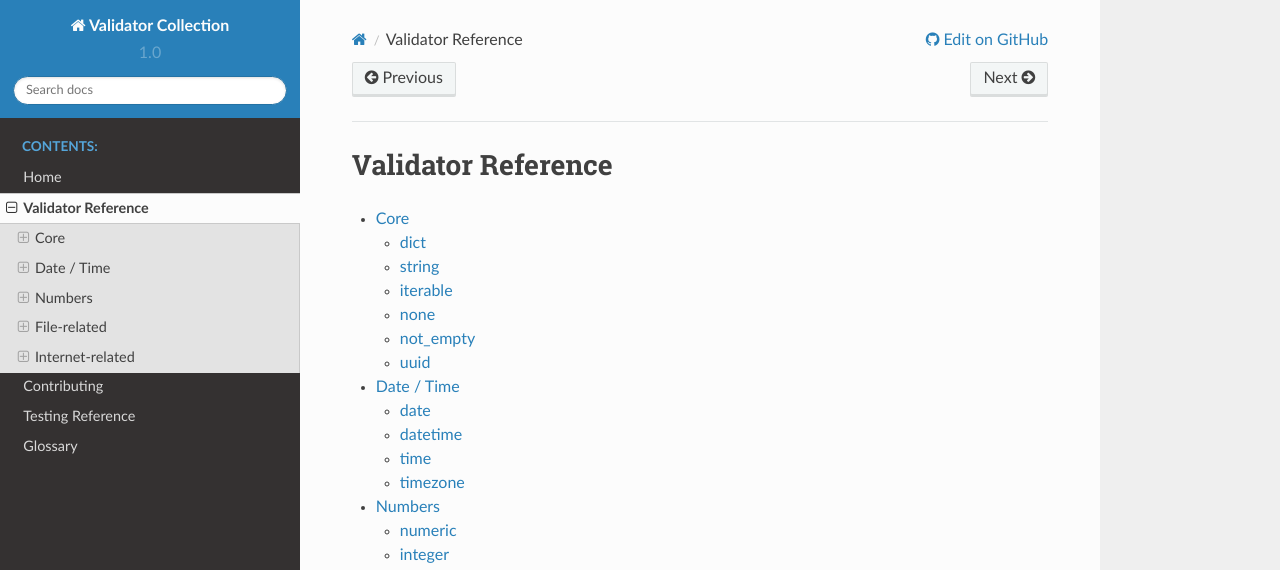
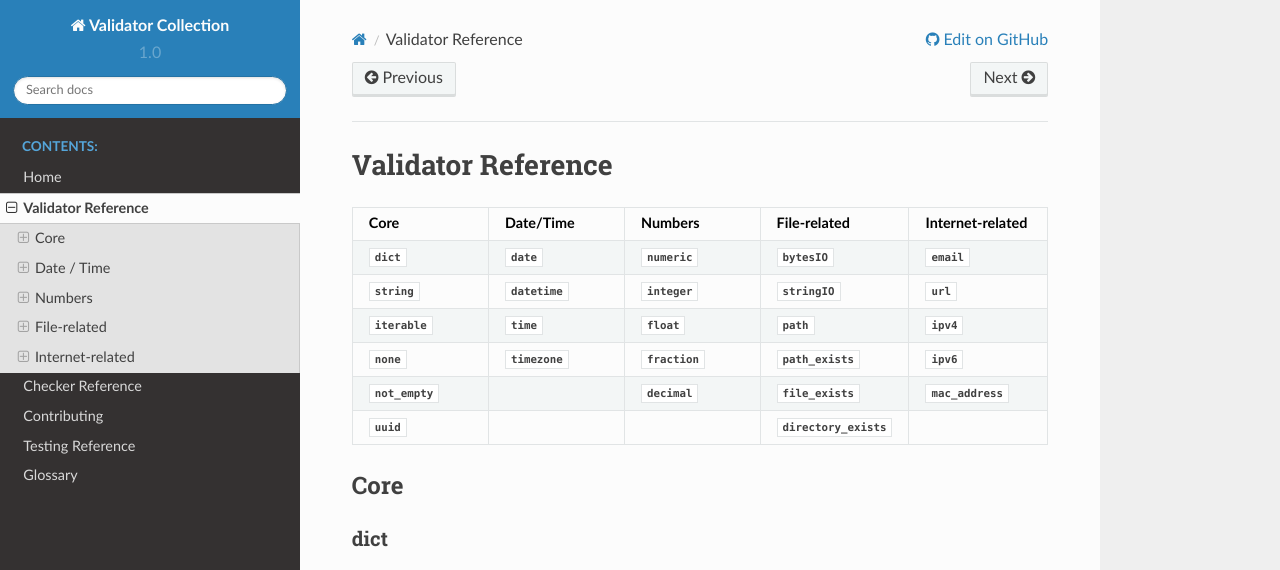
Before and after one commit to insightindustry/validator-collection, a Sphinx documentation site: the page built from docs/validators.rst, in a window 1280 px wide and 1400 px high. Shown: the top 570 px of the window. Built offline with Sphinx 7.4.7 and the Read the Docs theme 2.0.0, drawn with Linux system fonts in a browser that asks for light colours; pages that are not in the unit, such as notebooks, are missing from menus; some of the changed text lies outside the part shown; grey boxes are pictures that could not be loaded.

```diff
--- a/docs/validators.rst
+++ b/docs/validators.rst
@@ -2,10 +2,45 @@
 Validator Reference
 **********************************
 
-.. contents::
-  :local:
-  :depth: 3
-  :backlinks: entry
+.. list-table::
+  :widths: 30 30 30 30 30
+  :header-rows: 1
+
+  * - Core
+    - Date/Time
+    - Numbers
+    - File-related
+    - Internet-related
+  * - :func:`dict <validator_collection.validators.dict>`
+    - :func:`date <validator_collection.validators.date>`
+    - :func:`numeric <validator_collection.validators.numeric>`
+    - :func:`bytesIO <validator_collection.validators.bytesIO>`
+    - :func:`email <validator_collection.validators.email>`
+  * - :func:`string <validator_collection.validators.string>`
+    - :func:`datetime <validator_collection.validators.datetime>`
+    - :func:`integer <validator_collection.validators.integer>`
+    - :func:`stringIO <validator_collection.validators.stringIO>`
+    - :func:`url <validator_collection.validators.url>`
+  * - :func:`iterable <validator_collection.validators.iterable>`
+    - :func:`time <validator_collection.validators.time>`
+    - :func:`float <validator_collection.validators.float>`
+    - :func:`path <validator_collection.validators.path>`
+    - :func:`ipv4 <validator_collection.validators.ipv4>`
+  * - :func:`none <validator_collection.validators.none>`
+    - :func:`timezone <validator_collection.validators.timezone>`
+    - :func:`fraction <validator_collection.validators.fraction>`
+    - :func:`path_exists <validator_collection.validators.path_exists>`
+    - :func:`ipv6 <validator_collection.validators.ipv6>`
+  * - :func:`not_empty <validator_collection.validators.not_empty>`
+    -
+    - :func:`decimal <validator_collection.validators.decimal>`
+    - :func:`file_exists <validator_collection.validators.file_exists>`
+    - :func:`mac_address <validator_collection.validators.mac_address>`
+  * - :func:`uuid <validator_collection.validators.uuid>`
+    -
+    -
+    - :func:`directory_exists <validator_collection.validators.directory_exists>`
+    -
 
 .. module:: validator_collection.validators
 
```
Also changed, not shown: docs/checkers.rst (added, +235 -0 lines), docs/index.rst (+69 -10 lines).
